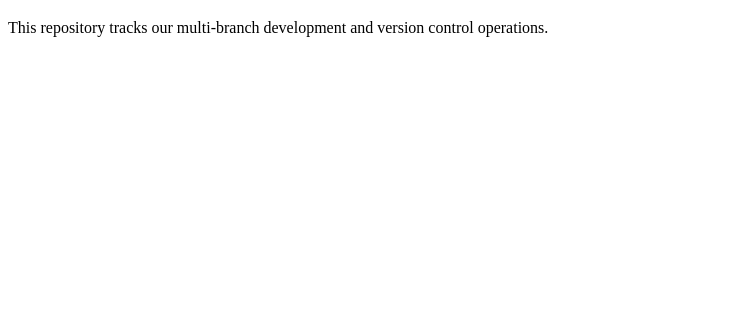
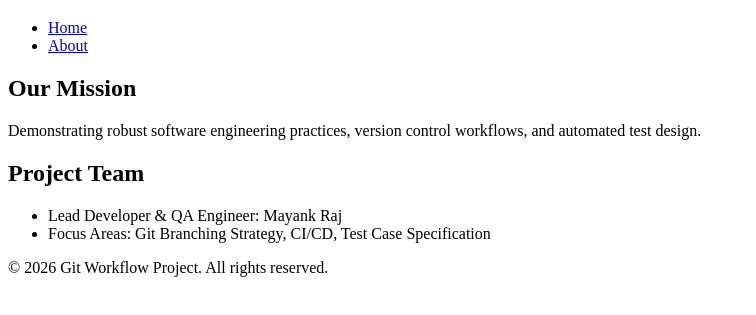
Before and after one commit to mayankraj4728/git-workflow-assignment, a plain HTML site: page about.html in a window 1280 px wide. Shown: the part 61-376 px from the top of the page, without its empty margins (0-756 px from the left). Drawn offline with Linux system fonts and the light colour scheme.

Commit message:
feat(about): Add team information and mission section on feature branch

```diff
--- a/about.html
+++ b/about.html
@@ -8,9 +8,28 @@
 <body>
     <header>
         <h1>About the Project</h1>
+        <nav>
+            <ul>
+                <li><a href="index.html">Home</a></li>
+                <li><a href="about.html">About</a></li>
+            </ul>
+        </nav>
     </header>
     <main>
-        <p>This repository tracks our multi-branch development and version control operations.</p>
+        <section class="mission">
+            <h2>Our Mission</h2>
+            <p>Demonstrating robust software engineering practices, version control workflows, and automated test design.</p>
+        </section>
+        <section class="team">
+            <h2>Project Team</h2>
+            <ul>
+                <li>Lead Developer & QA Engineer: Mayank Raj</li>
+                <li>Focus Areas: Git Branching Strategy, CI/CD, Test Case Specification</li>
+            </ul>
+        </section>
     </main>
+    <footer>
+        <p>&copy; 2026 Git Workflow Project. All rights reserved.</p>
+    </footer>
 </body>
 </html>
```
